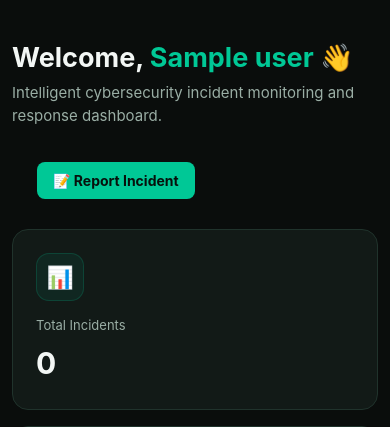
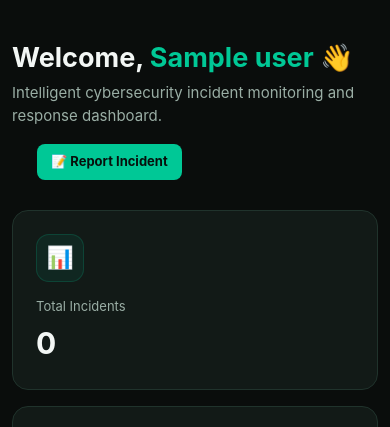
Before and after one commit to aryanpukale23-web/CyberSentinel-AI, a Flask app: page /dashboard in a window 390 px wide. Shown: the part 72-499 px from the top of the page. Run offline with Flask 3, Linux system fonts and the light colour scheme; the visitor is signed in with stand-in values (Sample User, id 1); data that the repository does not hold is empty.

Commit message:
Update dashboard.html

```diff
--- a/templates/dashboard.html
+++ b/templates/dashboard.html
@@ -1367,6 +1367,28 @@
     }
 
 
+    .header-content {
+
+        align-items: flex-start;
+
+        flex-direction: column;
+
+        gap: 12px;
+    }
+
+
+    .reports-btn {
+
+        padding: 8px 14px;
+
+        font-size: 13px;
+
+        width: auto;
+
+        align-self: flex-start;
+    }
+
+
     .section-card,
     .chart-card,
     .monitor-card {
```
Lines whose indentation alone changed are shown as unchanged.
